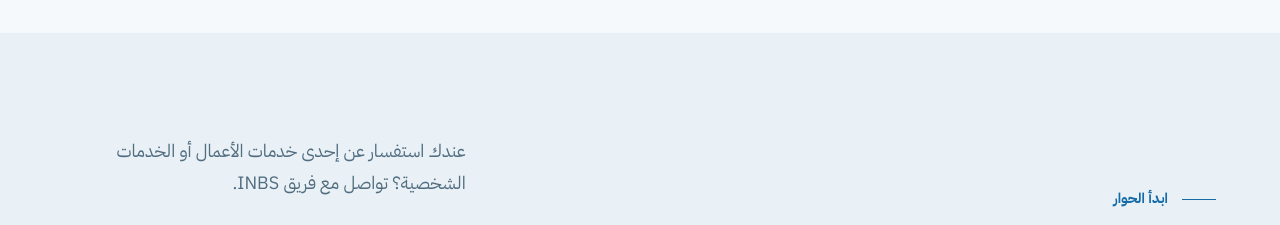
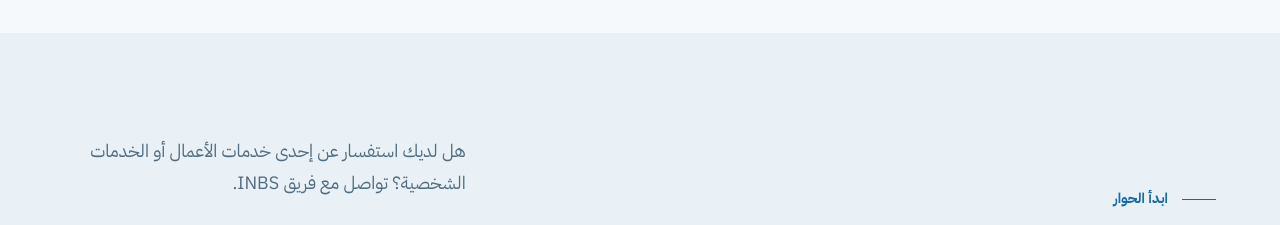
Before and after one commit to Bashar-alJabi/inbs-website, a Next.js app: page /ar/team in a window 1280 px wide. Shown: the part 4500-4725 px from the top of the page. Built offline with nearby package versions, Linux system fonts and the light colour scheme; no server answers.

Commit message:
content: use formal Arabic in contact and team

```diff
--- a/src/content/team-page.ts
+++ b/src/content/team-page.ts
@@ -54,7 +54,7 @@ export const teamPageContent = {
     ],
     closingEyebrow: 'ابدأ الحوار',
     closingTitle: 'لنحدّد الخطوة المناسبة معاً.',
-    closingLead: 'عندك استفسار عن إحدى خدمات الأعمال أو الخدمات الشخصية؟ تواصل مع فريق INBS.',
+    closingLead: 'هل لديك استفسار عن إحدى خدمات الأعمال أو الخدمات الشخصية؟ تواصل مع فريق INBS.',
     emailAction: 'تواصل مع INBS',
     servicesAction: 'استكشف خدماتنا',
   },
```
